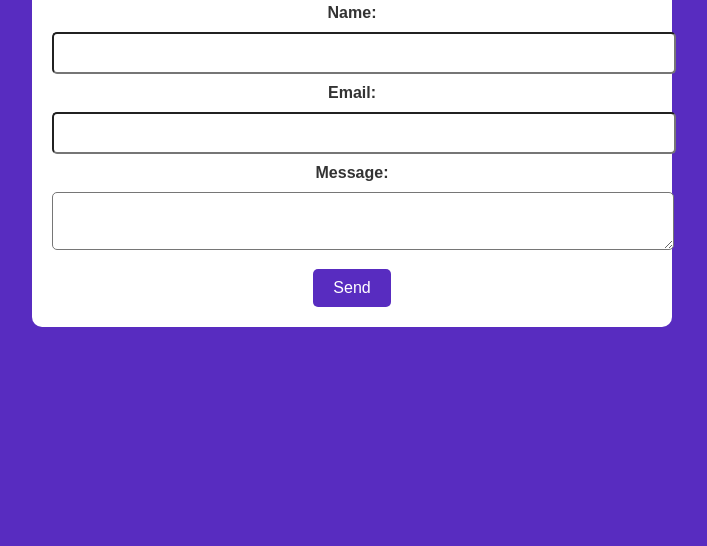
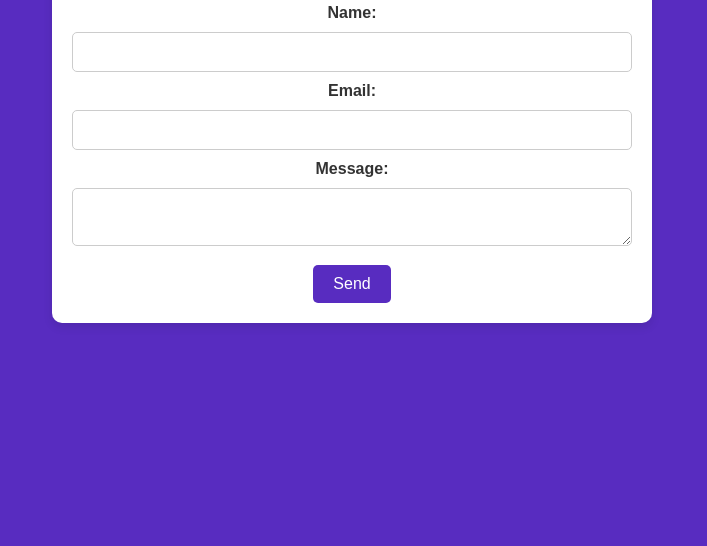
Before and after one commit to MendezTG/web-development-project, a plain HTML site: page WEB Project Contact.html in a window 1280 px wide. Shown: the part 254-800 px from the top of the page, without its empty margins (288-995 px from the left). Drawn offline with Linux system fonts and the light colour scheme.

Commit message:
Update WEB Project1.css

```diff
--- a/WEB Project1.css
+++ b/WEB Project1.css
@@ -41,7 +41,7 @@ nav ul li a:hover {
     justify-content: center; /* centers the content*/
     align-items: center; /* centers the content in vetical*/
     height: 80vh; /* makes the photo 80% of thew view point*/
-    background: url('undefined\ -\ Imgur\ \(2\).jpg') no-repeat center center/cover; /* Inserts the background image*/
+    background: url('undefined - Imgur (2) (2).jpg') no-repeat center center/cover; /* Inserts the background image*/
     text-align: center; /* Centers the text inside the page*/
 }
 
@@ -82,7 +82,9 @@ h1 {
     background: white; /* background color*/
     padding: 20px; /* adds padding the form box*/
     border-radius: 10px; /* rounds the corners of the box form*/
+    box-shadow: 0 4px 10px rgba(0, 0, 0, 0.1);
     text-align: center; /* centers the text*/
+    box-sizing: border-box;
 }
 
 .contactForm h1 {
@@ -100,8 +102,10 @@ h1 {
     width: 100%; /* makes input area full width*/
     padding: 10px; /* adds paddding inside the inputs*/
     margin-top: 10px; /* add space above inputs*/
+    border: 1px solid #ccc;
     border-radius: 5px; /* rounds the corners of the input boxes*/
     font-size: 16px; /* font size of text*/
+    box-sizing: border-box;
 
 }
 
```
